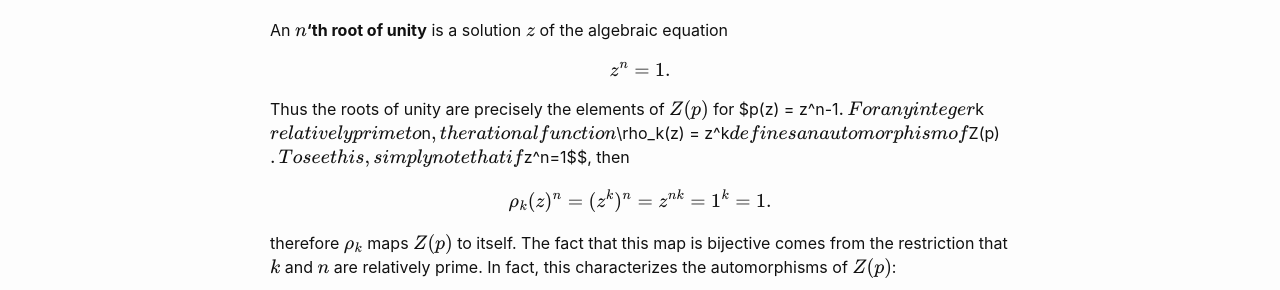
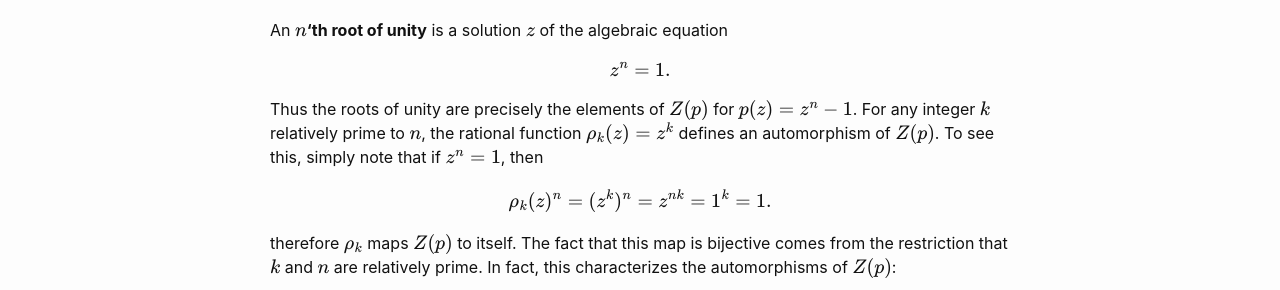
Before and after one commit to wcasper/math407spring2021, a Jekyll site: the page built from topics/algebraic-equations.md, in a window 1280 px wide. Shown: the part 804-1094 px from the top of the page. Built offline with Jekyll 4.4.1, drawn with Linux system fonts in a browser that asks for light colours.

Commit message:
fixed typo

```diff
--- a/topics/algebraic-equations.md
+++ b/topics/algebraic-equations.md
@@ -28,7 +28,7 @@ An **$$n$$'th root of unity** is a solution $$z$$ of the algebraic equation
 
 $$z^n = 1.$$
 
-Thus the roots of unity are precisely the elements of $$Z(p)$$ for $p(z) = z^n-1$$.  For any integer $$k$$ relatively prime to $$n$$, the rational function $$\rho_k(z) = z^k$$ defines an automorphism of $$Z(p)$$.  To see this, simply note that if $$z^n=1$$, then
+Thus the roots of unity are precisely the elements of $$Z(p)$$ for $$p(z) = z^n-1$$.  For any integer $$k$$ relatively prime to $$n$$, the rational function $$\rho_k(z) = z^k$$ defines an automorphism of $$Z(p)$$.  To see this, simply note that if $$z^n=1$$, then
 
 $$\rho_k(z)^n = (z^k)^n = z^{nk} = 1^k = 1.$$
 
```
